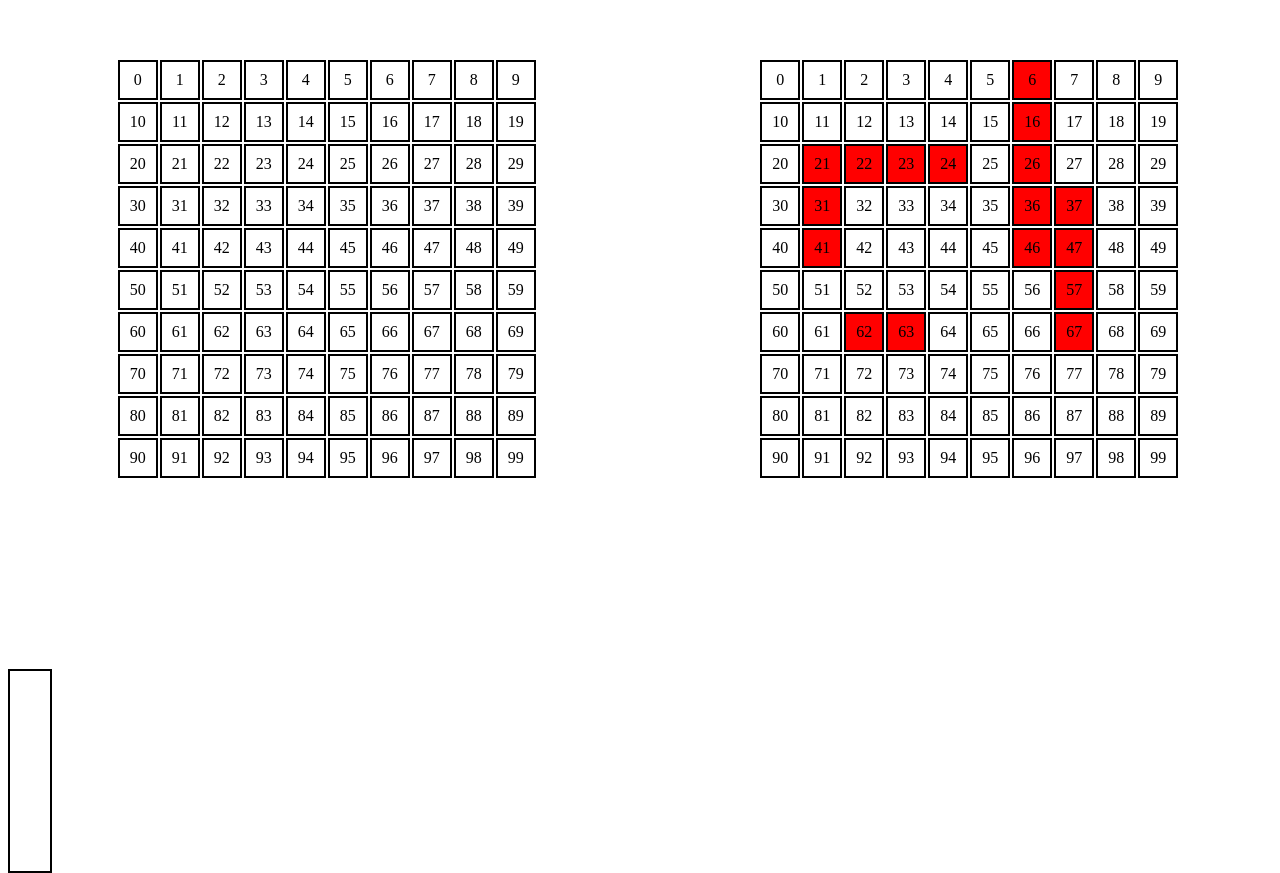
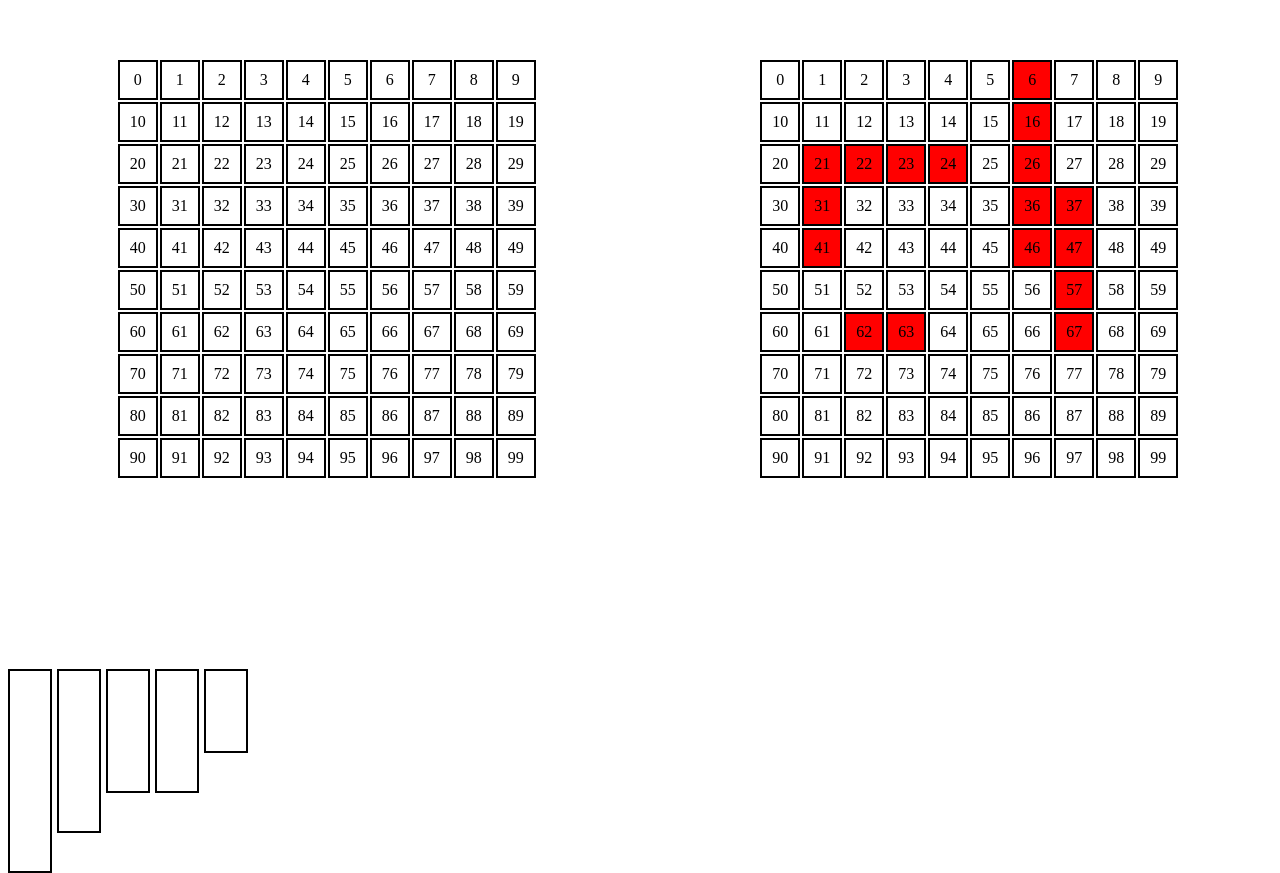
Before and after one commit to vantheman2210/battleship, a website built with webpack: page dist/index.html in a window 1280 px wide. Shown: the part 139-1012 px from the top of the page. Built offline with Linux system fonts and the light colour scheme.

Commit message:
Created ships in html, and applied css

```diff
--- a/src/style.css
+++ b/src/style.css
@@ -12,6 +12,7 @@ body {
 	grid-template-columns: 1fr 1fr;
 	justify-items: center;
 	align-items: center;
+	cursor: pointer;
 }
 
 .grid1,
@@ -85,6 +86,12 @@ body {
 	-webkit-filter: blur(2px);
 }
 
+.ship-container {
+	display: flex;
+	flex-direction: row;
+	gap: 5px;
+}
+
 .ship {
 	height: fit-content;
 	width: fit-content;
@@ -92,10 +99,12 @@ body {
 	cursor: move;
 }
 
-.carrier {
-  height: 40px;
+.carrier, .cruiser, .battleship, .submarine, .destroyer {
+	height: 40px;
   width: 40px;
 }
+
+
 
 /*
 .carrierSize {
```
Also changed, not shown: dist/index.html, dist/main.js.
